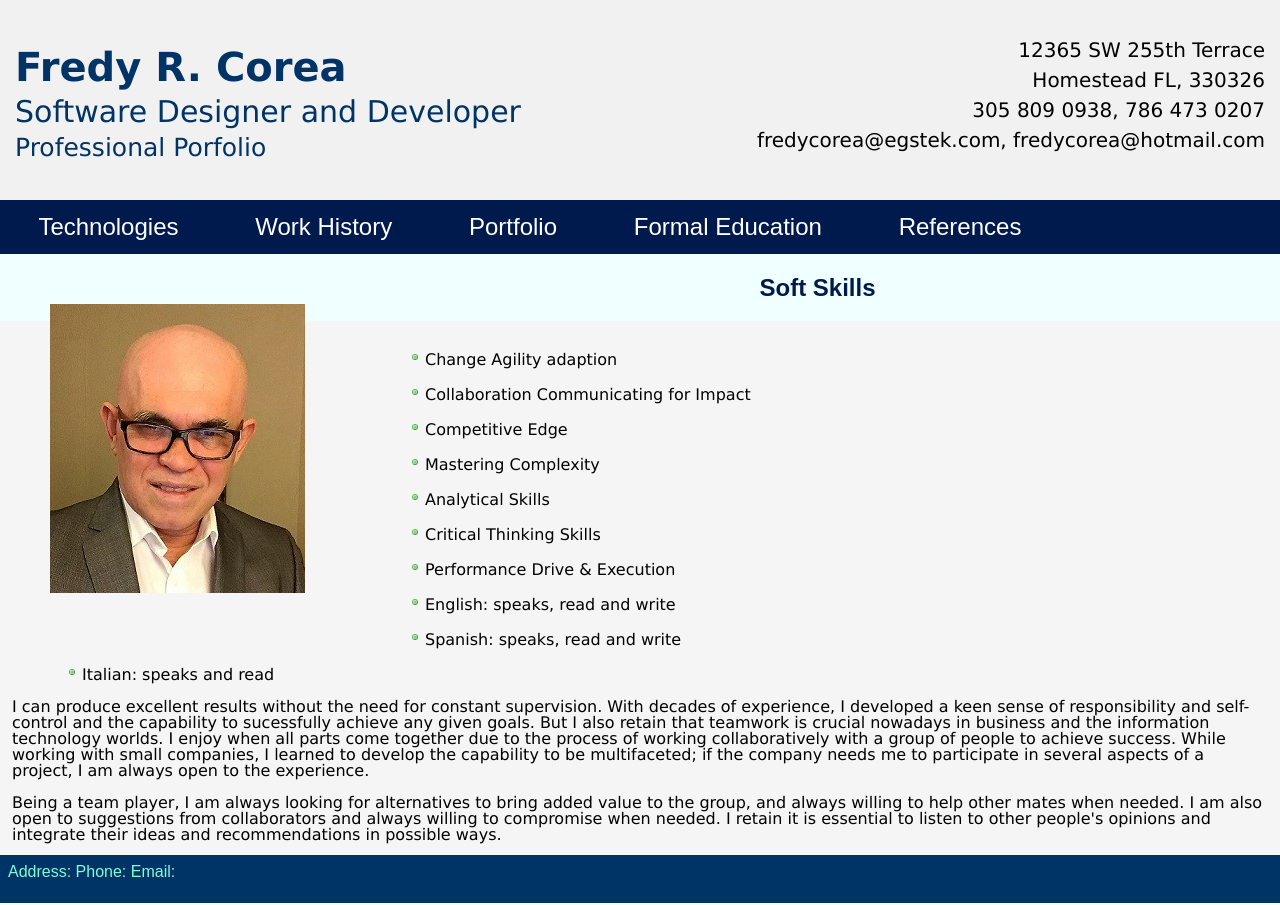
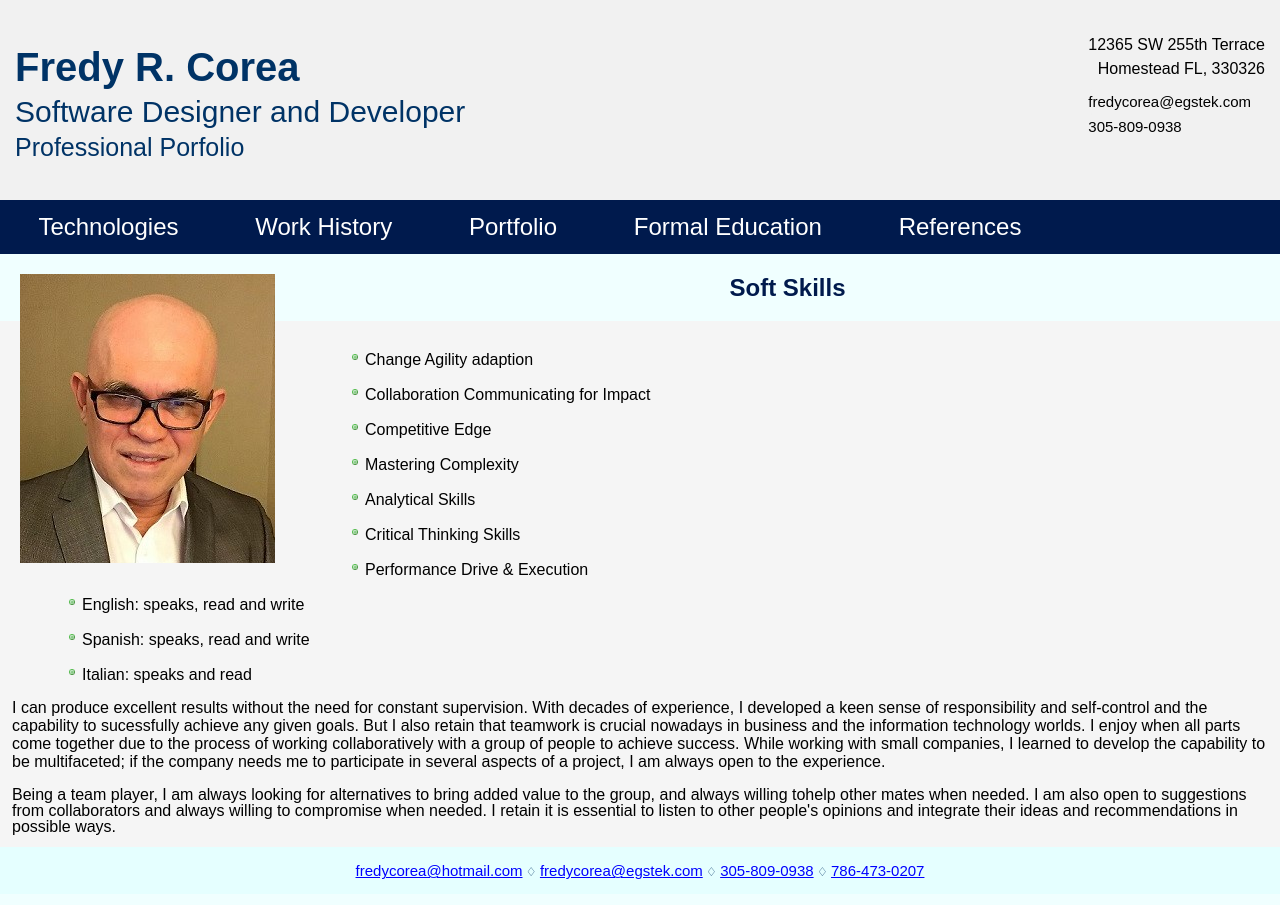
Before and after one commit to FredyCorea/MyPortfolio, a plain HTML site: page Index.html in a window 1280 px wide. Drawn offline with Linux system fonts and the light colour scheme.

Commit message:
Footer formatting

```diff
--- a/Code/stylesheet.css
+++ b/Code/stylesheet.css
@@ -49,6 +49,11 @@ nav {
     background-color: #001a4d;
 }
 
+/* .picture-container{
+    width: 200px;
+    height: 120px;
+} */
+
 body {
     background-color: azure;
     font-family: Arial, Helvetica, sans-serif;
@@ -79,22 +84,22 @@ p.center {
     text-align: center;
 }
 
-p.large {
+/* p.large {
     font-size: 300%;
-}
+} */
 
-p.medium {
+/* p.medium {
     font-size: 150%;
-}
+} */
 
 p {
-    font-family: verdana;
-    font-size: 20px;
+    /* font-family: verdana;
+    font-size: 20px; */
+    font-family: Arial, Helvetica, sans-serif;
 }
 
 p.normal {
     font-size: 100%;
-    /* display: block; */
     margin-top: o;
     margin-bottom: 0;
     margin-left: 0;
@@ -126,9 +131,46 @@ p.normal-idented {
     text-indent: 50px;
 }
 
+/* links formatting */
+/* a:link {
+    color: red;
+    font-size: 15px;
+  }
+   */
+/* visited link */
+/* a:visited {
+    color: lightblue;
+  } */
+
+/* mouse over link */
+/* a:hover {
+    color: peru;
+  }
+   */
+/* selected link */
+/* a:active {
+    color: blue;
+  } */
+
+ a.footer:link{
+    color:blue;
+    font-size: 15px;
+}
+
+a.footer:hover{
+    color: red;
+}
+
+a.header:link{
+    color: black;
+    font-size: 15px;
+    text-align: right;
+    margin: 0 0 0 0;
+    padding: 0 0 0 0;
+}
+
 
 /* ul for main menu formatting */
-
 .navMenu {
     list-style-type: none;
     margin: 0;
@@ -247,12 +289,12 @@ div.reduced-text {
 /* Add media queries for responsiveness -
 when the screen is 500px wide or less,
 stack the links on top of each other */
+@media only screen and (max-width: 500px) {
 
-@media only screen and (max-width: 500px) {
     div.reduced-text {
         background-color: whitesmoke;
         font-size: 12px;
-        line-height: 85%
+        /* line-height: 100% */
     }
     /*reducte the font for the second title when using reduced display*/
     .logo2 {
@@ -311,18 +353,32 @@ stack the links on top of each other */
         text-align: left;
     }
 
+    a.header:link{
+        color: black;
+        font-size: 12px;
+        line-height: 95%
+    }
+
+    /* Resize images */
+    .picture-container img {
+        width: 50%;
+        height: auto;
+    }
+
+    a.footer:link{
+        font-size: 12px;
+        line-height: 50%
+    }
+
 }
 
-#footer {
-    height: 50px;
-    /* the footer's total height */
-}
 
-#footer-content {
-    background-color: #003366;
-    /* border: 1px solid #ab47bc; */
-    height: 32px;
-    /* height + top/bottom paddding + top/bottom border must add up to footer height */
-    padding: 8px;
-    color: aquamarine;
-}
+footer {
+    /* font-family: Arial, Helvetica, sans-serif; */
+    /* font-family: "Courier New", monospace; */
+    text-align: center;
+    font-size: 12px;
+    padding: 3px;
+    background-color: #e5ffff;
+    color: #003366;
+  }
--- a/Index.html
+++ b/Index.html
@@ -15,22 +15,37 @@
 <header>
 
   <div class="header">
+
     <div class="row">
+
       <div class="column1">
         <p class="logo1">Fredy R. Corea</p>
         <p class="logo2">Software Designer and Developer</p>
         <p class="logo3">Professional Porfolio</p>
       </div>
+
       <div class="column2">
         <p class="reduced-hight-right">12365 SW 255th Terrace</p>
         <p class="reduced-hight-right">Homestead FL, 330326</p>
-        <p class="reduced-hight-right">305 809 0938, 786 473 0207</p>
-        <p class="reduced-hight-right">fredycorea@egstek.com, fredycorea@hotmail.com</p>
+        <!-- <p class="reduced-hight-right">305 809 0938, 786 473 0207</p>
+        <p class="reduced-hight-right">fredycorea@egstek.com, fredycorea@hotmail.com</p> -->
+        <!-- <p class="reduced-hight-right"> <a href="mailto:fredycorea@hotmail.com" class="header">fredycorea@hotmail.com</a> </p> -->
+
+        <p class="reduced-hight-right">
+          <a href="mailto:fredycorea@hotmail.com" class="header">fredycorea@egstek.com</a>
+        </p>
+        <p class="reduced-hight-right">
+          <a href="tel:3058090938" class="header">305-809-0938</a>
+        </p>
+
       </div>
+
     </div>
+
   </div>
 
   <body>
+
     <nav role="navigation" aria-label="main menu">
       <ul class="navMenu">
         <!-- Button to toggle menu -->
@@ -50,14 +65,8 @@
       var lastName = peopleList[0].lastName;
     </script>
 
-
-
-    <!-- <h1>My Porfolio Website</h1> -->
-    <!-- <p>A website created by me.</p> -->
-    <!-- <img src="Images/myself.jpg" alt="Portrait" width="85" height="100"> -->
-
-    <div>
-      <img src="Images/myself.jpg" alt="Portrait" align="left" style="vertical-align:middle;margin:50px 50px">
+    <div class="picture-container">
+      <img src="Images/myself.jpg" alt="Portrait" align="left" style="vertical-align:middle;margin:20px 20px">
     </div>
 
     <article>
@@ -117,28 +126,23 @@
           read</p>
 
 
-        <p class="normal">
+        <!-- <p class="normal"> -->
+        <p>
           I can produce excellent results without the need for constant supervision. With decades of experience, I
           developed a keen sense of responsibility and self-control and the capability to sucessfully achieve any given
-          goals. But I also
-          retain that teamwork is crucial nowadays in business and the information technology worlds. I enjoy when all
-          parts come
-          together due to the process of working collaboratively with a group of people to achieve success.
+          goals. But I also retain that teamwork is crucial nowadays in business and the information technology worlds.
+          I enjoy when all
+          parts come together due to the process of working collaboratively with a group of people to achieve success.
           While working with small companies, I learned to develop the capability to be multifaceted; if the company
-          needs
-          me to participate in several aspects of a project, I am always open to the experience.
+          needs me to participate in several aspects of a project, I am always open to the experience.
         </p>
 
         <p class="normal">
           Being a team player, I am always looking for alternatives to bring added value to the group, and always
-          willing
-          to
-          help other mates when needed. I am also open to suggestions from collaborators and always willing to
-          compromise
-          when
-          needed. I retain it is essential to listen to other people's opinions and integrate their ideas and
-          recommendations
-          in possible ways.
+          willing tohelp other mates when needed. I am also open to suggestions from collaborators and always willing to
+          compromise when needed. I retain it is essential to listen to other people's opinions and integrate their
+          ideas and
+          recommendations in possible ways.
         </p>
 
       </div>
@@ -146,14 +150,25 @@
 
   </body>
 
-  <footer id="footer">
-    <div id="footer-content">
-      <label> Address: </label>
-      <label> Phone: </label>
-      <label> Email: </label>
-      <!-- <a href="/about/privacy">Privacy Policy</a>
-    <a href="/about/legal">Terms of Service</a> -->
-    </div>
+  <!-- <p class="reduced-hight-right">305 809 0938, 786 473 0207</p>
+  <p class="reduced-hight-right">fredycorea@egstek.com, fredycorea@hotmail.com</p>
+   -->
+  <footer>
+    <!-- <p reduced-hight-centered> Phones: 305 809 0938, 786 473 0207</p> -->
+
+    <p reduced-hight-centered>
+      <a href="mailto:fredycorea@hotmail.com" class="footer">fredycorea@hotmail.com</a>
+      <spacer type="horizontal" width="100" height="100"> ♢ </spacer>
+
+      <a href="mailto:fredycorea@hotmail.com" class="footer">fredycorea@egstek.com</a>
+      <spacer type="horizontal" width="100" height="100"> ♢ </spacer>
+
+      <a href="tel:3058090938" class="footer">305-809-0938</a>
+      <spacer type="horizontal" width="100" height="100"> ♢ </spacer>
+
+      <a href="tel:7864730207" class="footer">786-473-0207</a>
+    </p>
+
   </footer>
 
 </html>
```
